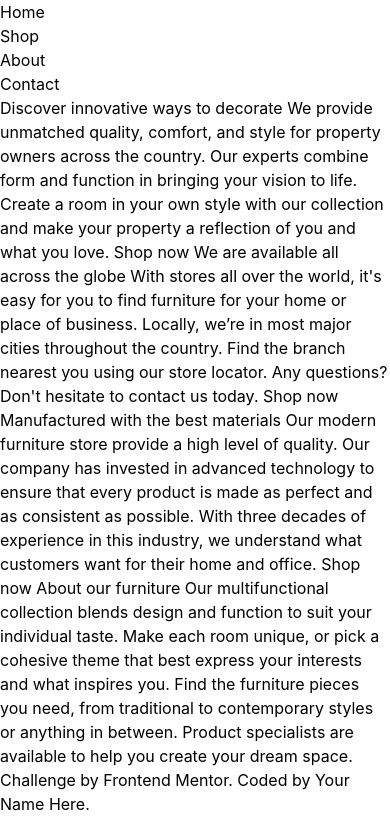
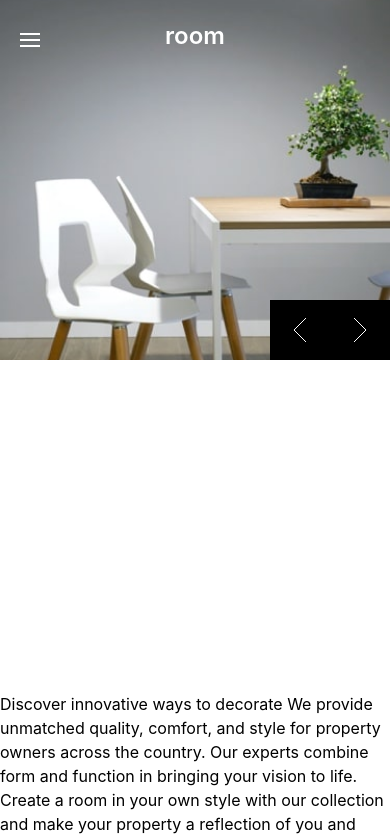
Before and after one commit to JoshuaM04/Room-Homepage, a React (Vite) app: page / in a window 390 px wide. Shown: the top 839 px of the page. Built offline with nearby package versions, Linux system fonts and the light colour scheme.

Commit message:
Refined the structure of the header in Header.tsx for a phone layout. Added semantic elements and aria-attributes for users using assistive technology. Furthermore, added hover states for the buttons that will allow users to move through the gallery.

```diff
--- a/src/App.tsx
+++ b/src/App.tsx
@@ -4,7 +4,7 @@ import Footer from "./components/Footer";
 
 export default function App() {
   return (
-    <div>
+    <div className="parent_container grid grid-rows-3 gap-5 min-h-dvh">
       <Header />
       <Main />
       <Footer />
--- a/src/components/Footer.tsx
+++ b/src/components/Footer.tsx
@@ -11,8 +11,8 @@ function PhoneFooter() {
 
 export default function Footer() {
     return (
-        <>
+        <footer>
             <PhoneFooter />
-        </>
+        </footer>
     )
 }
--- a/src/components/Header.tsx
+++ b/src/components/Header.tsx
@@ -1,22 +1,52 @@
-function PhoneHeader() {
+import iconClose from "../assets/images/icon-close.svg";
+import iconHamburger from "../assets/images/icon-hamburger.svg";
+import iconAngleLeft from "../assets/images/icon-angle-left.svg";
+import iconAngleRight from "../assets/images/icon-angle-right.svg";
+import { useState } from 'react';
+
+interface LayoutProps {
+    isMenuHidden: boolean;
+    setIsMenuHidden: Function;
+}
+
+function PhoneHeader({isMenuHidden, setIsMenuHidden}: LayoutProps) {
     return (
-        <div>
-            <nav>
-                <ul>
+        <section className="[ header_parent_container ] [ p-5 ] [ min-h-90 ] [ bg-[url(assets/images/mobile-image-hero-1.jpg)] bg-center bg-no-repeat bg-cover ] [ relative ]">
+            <nav className="[ flex items-center justify-between ] [ p-[40px_20px_40px_20px] ]" hidden={isMenuHidden} aria-hidden={isMenuHidden}>
+                <button aria-label="Drop-down menu"><img src={iconClose} aria-hidden="true" /></button>
+
+                <ul className="inline-flex gap-10">
                     <li>Home</li>
                     <li>Shop</li>
                     <li>About</li>
                     <li>Contact</li>
                 </ul>
             </nav>
-        </div>
+
+            <div className="[ flex justify-between ] [ text-white font-semibold text-2xl ] [ w-full h-10 ]">
+                <button><img src={iconHamburger} aria-hidden="true" /></button>
+                <h1>room</h1>
+                <div className="hidden_alignment_container w-5 h-6" aria-hidden="true"></div>
+            </div>
+
+            <div className="[ flex ] [ w-fit ] [ absolute bottom-0 right-0 ]">
+                <button className="[ flex justify-center items-center ] [ bg-black ] [ w-15 h-15 ] [ hover:bg-gray-600 ]" aria-label="Move back through gallery selection"><img src={iconAngleLeft} aria-hidden="true" /></button>
+                <button className="[ flex justify-center items-center ] [ bg-black ] [ w-15 h-15 ] [ hover:bg-gray-600 ]" aria-label="Move forward through gallery selection"><img src={iconAngleRight} aria-hidden="true" /></button>
+            </div>
+
+        </section>
     )
 }
 
 export default function Header() {
+    const [isMenuHidden, setIsMenuHidden] = useState(true);
+
     return (
-        <>
-            <PhoneHeader />
-        </>
+        <header>
+            <PhoneHeader
+                isMenuHidden={isMenuHidden}
+                setIsMenuHidden={setIsMenuHidden}
+            />
+        </header>
     )
 }
--- a/src/components/Main.tsx
+++ b/src/components/Main.tsx
@@ -37,8 +37,8 @@ function PhoneMain() {
 
 export default function Main() {
     return (
-        <>
+        <main>
             <PhoneMain />
-        </>
+        </main>
     )
 }
```
